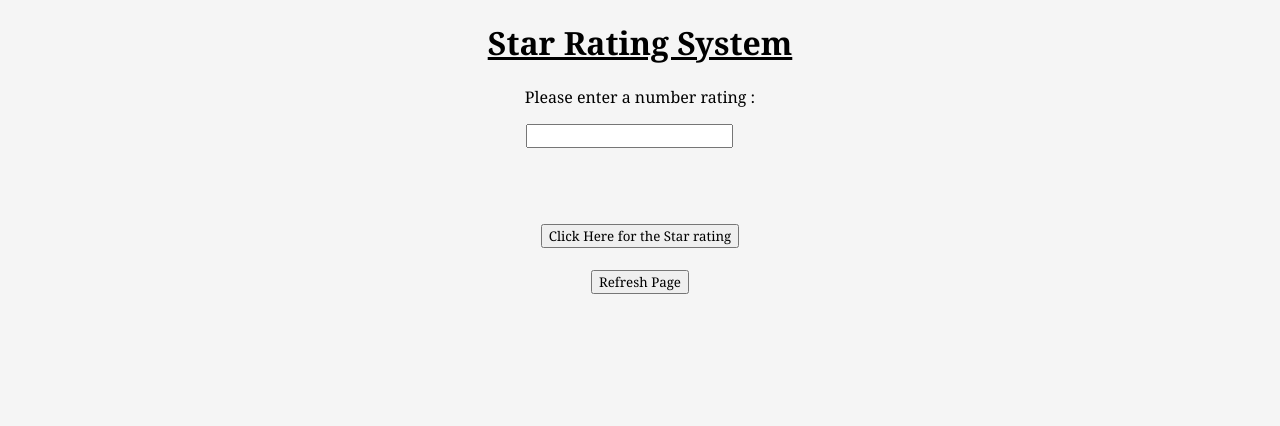
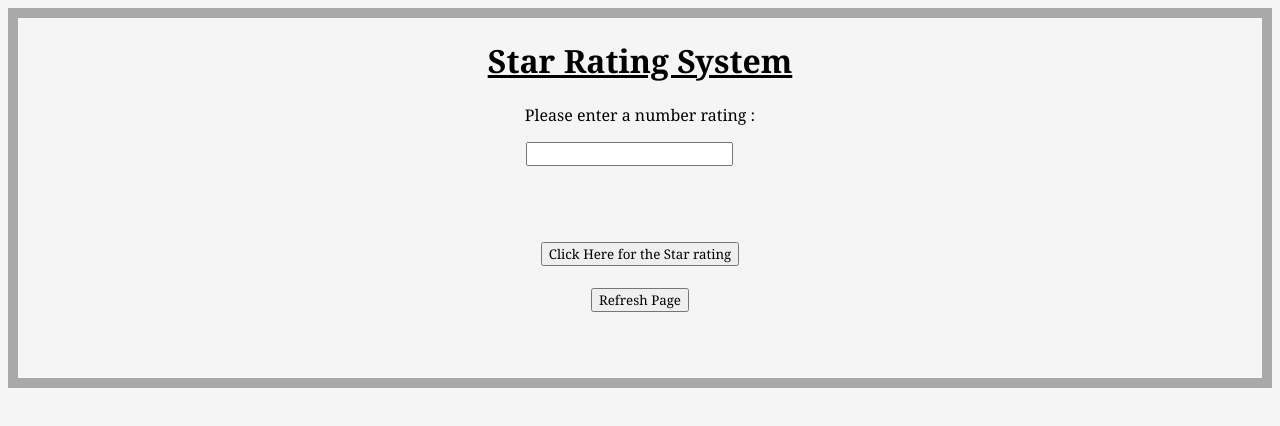
Before and after one commit to yashlara/Javascript-Learning, a plain HTML site: page index.html in a window 1280 px wide. Drawn offline with Linux system fonts and the light colour scheme.

Commit message:
Add files via upload

```diff
--- a/index.html
+++ b/index.html
@@ -7,6 +7,7 @@
 
     <body>
 
+        <div id="box">
 
         <center>
 
@@ -23,7 +24,7 @@
         <button type="submit"  onClick="refreshPage()">Refresh Page</button><br><br>
 
         <br><br>
-
+    </div>
 
 
       <script src="stars.js"></script>
--- a/stars.css
+++ b/stars.css
@@ -17,3 +17,9 @@ color : red;
 #alert2{
 color : red;
 }
+
+#box{
+    border: 10px;
+    border-color: darkgray;
+    border-style: solid;
+}
```
